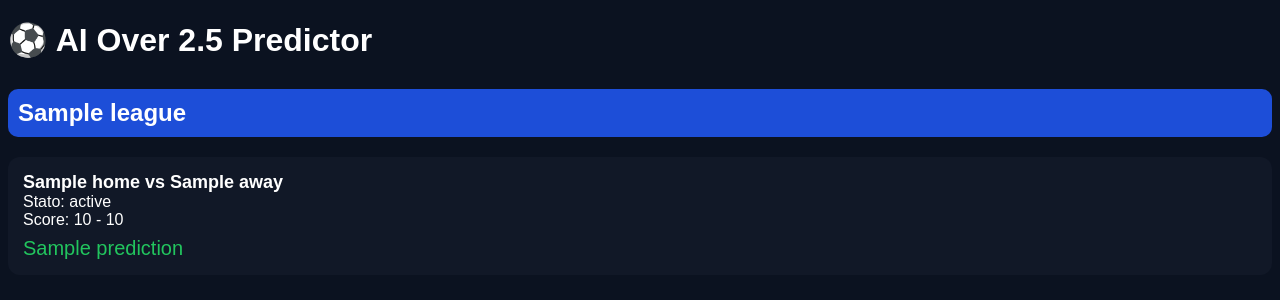
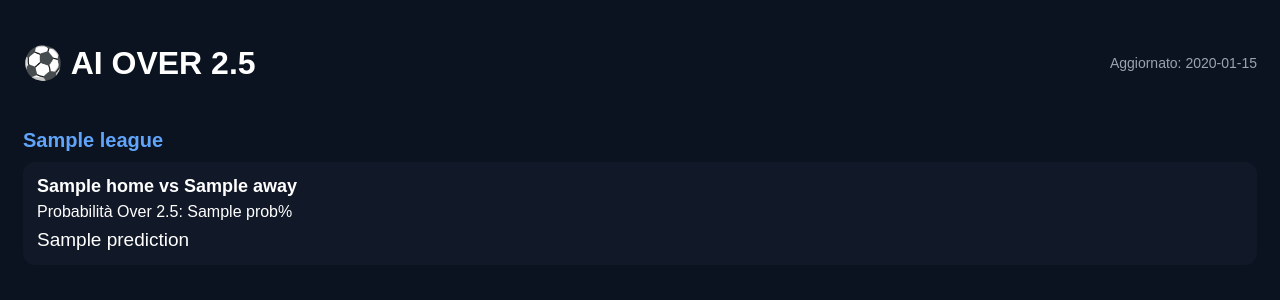
Before and after one commit to christian03-web/ai-pronostici-, a Flask app: template templates/index.html in a window 1280 px wide. Shown: the top 300 px of the page. Run offline with Flask 3, Linux system fonts and the light colour scheme; the template is opened without the code that fills it: most values are stand-ins (such as "Sample title", 1, 10 or a date in 2020).

Commit message:
Update index.html

```diff
--- a/templates/index.html
+++ b/templates/index.html
@@ -2,82 +2,85 @@
 <html>
 <head>
 <meta name="viewport" content="width=device-width, initial-scale=1">
-<title>AI Football Predictor</title>
+<title>AI Over 2.5 Predictor</title>
 
 <style>
 body{
     background:#0b1220;
     color:white;
     font-family:Arial;
+    padding:15px;
+}
+
+.header{
+    display:flex;
+    justify-content:space-between;
+    align-items:center;
+}
+
+.update{
+    color:#9ca3af;
+    font-size:14px;
 }
 
 .league{
-    margin-top:30px;
-}
-
-.league h2{
-    background:#1d4ed8;
-    padding:10px;
-    border-radius:10px;
+    margin-top:25px;
+    font-size:20px;
+    color:#60a5fa;
+    font-weight:bold;
 }
 
 .match{
     background:#111827;
-    padding:15px;
+    padding:14px;
     margin:10px 0;
     border-radius:12px;
 }
 
-.team{
+.teams{
     font-size:18px;
     font-weight:bold;
 }
 
+.prob{
+    font-size:16px;
+    margin-top:6px;
+}
+
 .pred{
-    font-size:20px;
+    font-size:19px;
     margin-top:8px;
 }
+</style>
 
-.high{color:#22c55e;}
-.mid{color:#facc15;}
-.low{color:#ef4444;}
+<script>
+setTimeout(function(){
+    location.reload();
+}, 600000);
+</script>
 
-.refresh{
-    position:fixed;
-    bottom:20px;
-    right:20px;
-    background:#22c55e;
-    padding:12px;
-    border-radius:50%;
-}
-</style>
 </head>
 
 <body>
 
-<h1>⚽ AI Over 2.5 Predictor</h1>
+<div class="header">
+<h1>⚽ AI OVER 2.5</h1>
+<div class="update">Aggiornato: {{update}}</div>
+</div>
 
-{% set current = "" %}
-
+{% set last = "" %}
 {% for m in matches %}
-    {% if current != m.league %}
-        {% set current = m.league %}
-        <div class="league">
-        <h2>{{m.league}}</h2>
+    {% if last != m.league %}
+        <div class="league">{{m.league}}</div>
+        {% set last = m.league %}
     {% endif %}
 
     <div class="match">
-        <div class="team">{{m.home}} vs {{m.away}}</div>
-        <div>Stato: {{m.status}}</div>
-        <div>Score: {{m.home_score}} - {{m.away_score}}</div>
-        <div class="pred high">{{m.prediction}}</div>
+        <div class="teams">{{m.home}} vs {{m.away}}</div>
+        <div class="prob">Probabilità Over 2.5: {{m.prob}}%</div>
+        <div class="pred">{{m.prediction}}</div>
     </div>
+{% endfor %}
 
-{% endfor %}
-<script>
-setTimeout(function(){
-   location.reload();
-}, 600000);
-</script>
 </body>
 </html>
```
